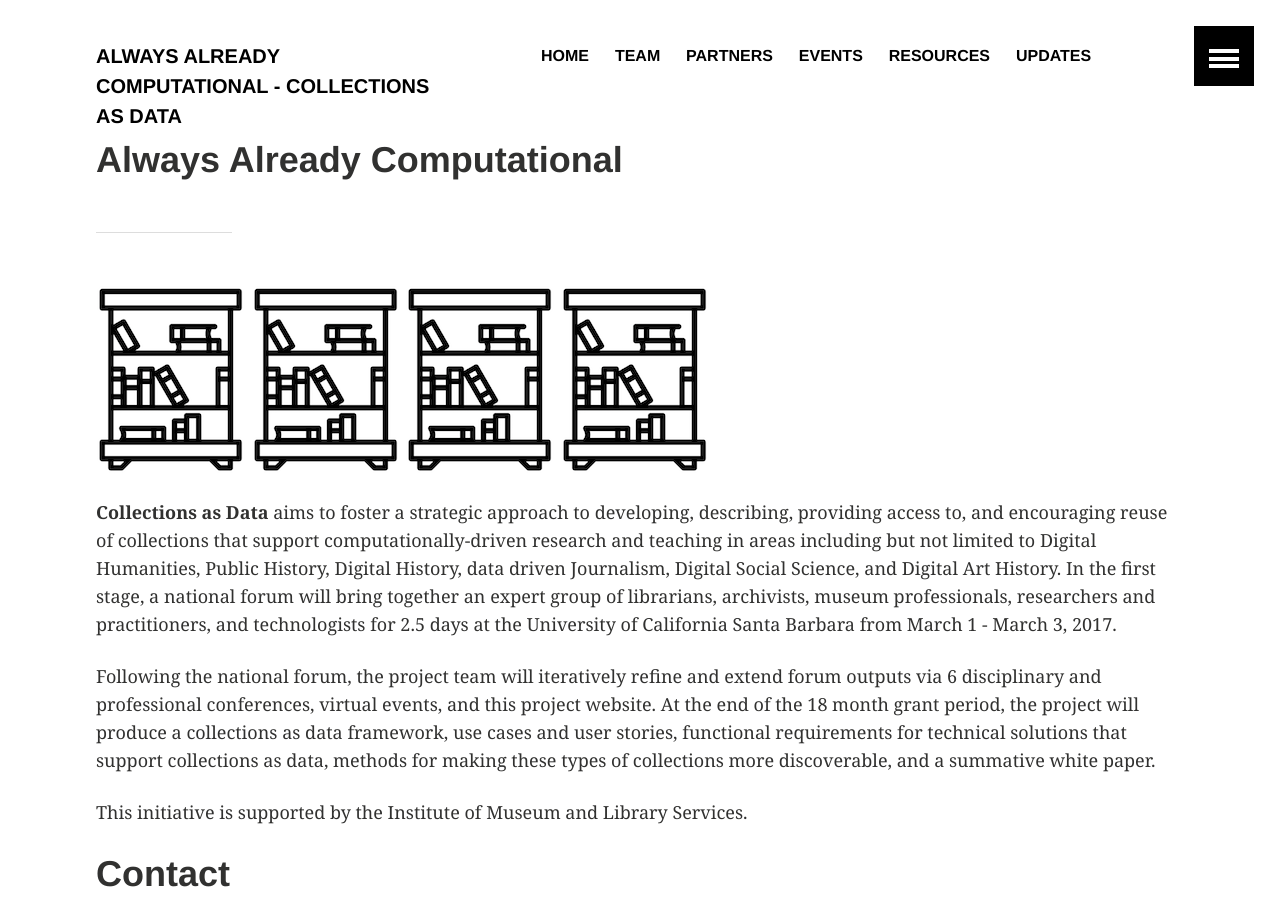
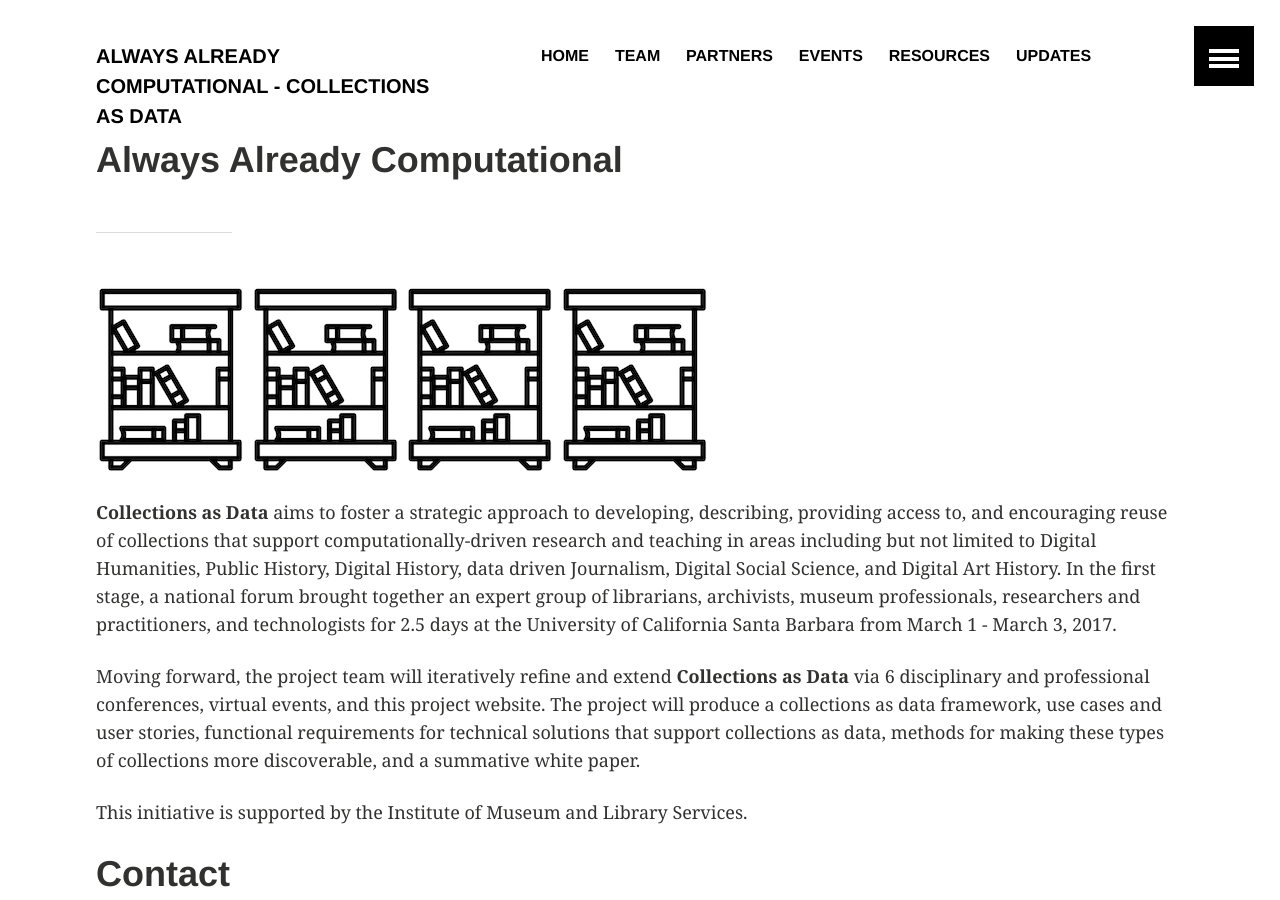
Before and after one commit to collectionsasdata/collectionsasdata.github.io, a Jekyll site: the page built from index.md, in a window 1280 px wide and 900 px high. Built offline with Jekyll 4.4.1, drawn with Linux system fonts in a browser that asks for light colours.

Commit message:
Update index.md

```diff
--- a/index.md
+++ b/index.md
@@ -5,9 +5,9 @@ title:  "Always Already Computational"
 ---
 ![library](images/library.png) ![library](images/library.png) ![library](images/library.png) ![library](images/library.png)
 
-**Collections as Data** aims to foster a strategic approach to developing, describing, providing access to, and encouraging reuse of collections that support computationally-driven research and teaching in areas including but not limited to Digital Humanities, Public History, Digital History, data driven Journalism, Digital Social Science, and Digital Art History.  In the first stage, a national forum will bring together an expert group of librarians, archivists, museum professionals, researchers and practitioners, and technologists for 2.5 days at the University of California Santa Barbara from March 1 - March 3, 2017.
+**Collections as Data** aims to foster a strategic approach to developing, describing, providing access to, and encouraging reuse of collections that support computationally-driven research and teaching in areas including but not limited to Digital Humanities, Public History, Digital History, data driven Journalism, Digital Social Science, and Digital Art History.  In the first stage, a national forum brought together an expert group of librarians, archivists, museum professionals, researchers and practitioners, and technologists for 2.5 days at the University of California Santa Barbara from March 1 - March 3, 2017.
 
-Following the national forum, the project team will iteratively refine and extend forum outputs via 6 disciplinary and professional conferences, virtual events, and this project website. At the end of the 18 month grant period, the project will produce a collections as data framework, use cases and user stories, functional requirements for technical solutions that support collections as data, methods for making these types of collections more discoverable, and a summative white paper.
+Moving forward, the project team will iteratively refine and extend **Collections as Data** via 6 disciplinary and professional conferences, virtual events, and this project website. The project will produce a collections as data framework, use cases and user stories, functional requirements for technical solutions that support collections as data, methods for making these types of collections more discoverable, and a summative white paper.
 
 This initiative is supported by the Institute of Museum and Library Services.
 
```
